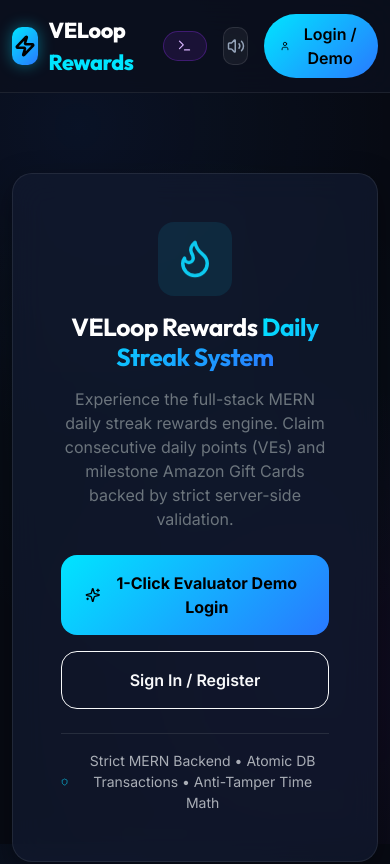
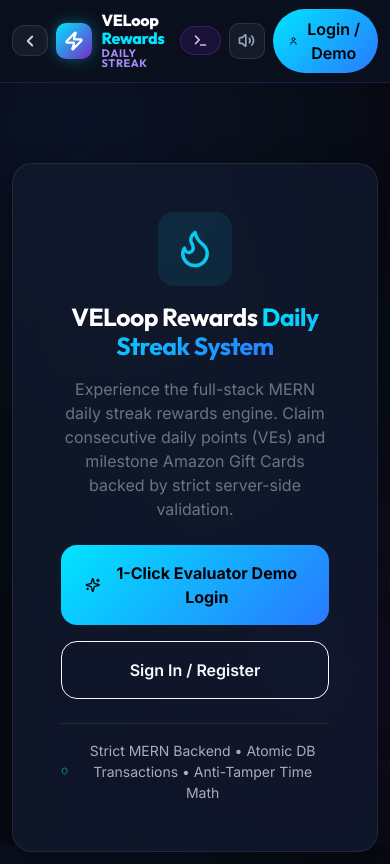
Before and after one commit to khushkamal/veloop_reward, a React (Vite) app in the folder frontend/: page / in a window 390 px wide. Shown: the top 864 px of the page. Built offline with nearby package versions, Linux system fonts and the light colour scheme; no server answers.

Commit message:
feat(navbar): implement Section 21 & 22 with React Router, back navigation, backend-driven streak badge, and CSS Modules

```diff
--- a/frontend/package.json
+++ b/frontend/package.json
@@ -16,7 +16,8 @@
     "framer-motion": "^12.4.7",
     "lucide-react": "^0.475.0",
     "react": "^19.0.0",
-    "react-dom": "^19.0.0"
+    "react-dom": "^19.0.0",
+    "react-router-dom": "^7.18.3"
   },
   "devDependencies": {
     "@vitejs/plugin-react": "^4.3.4",
--- a/frontend/src/components/Navbar/Navbar.jsx
+++ b/frontend/src/components/Navbar/Navbar.jsx
@@ -1,12 +1,25 @@
 import React, { useState } from 'react';
-import { Zap, Coins, Gift, Volume2, VolumeX, Terminal, LogOut, User as UserIcon } from 'lucide-react';
+import { useNavigate } from 'react-router-dom';
+import {
+  ChevronLeft,
+  Flame,
+  Zap,
+  Coins,
+  Gift,
+  Volume2,
+  VolumeX,
+  Terminal,
+  LogOut,
+  User as UserIcon
+} from 'lucide-react';
 import { useAuth } from '../../context/AuthContext';
 import { toggleSound, isSoundEnabled, playClickSound } from '../../utils/audioEffects';
 import styles from './Navbar.module.css';
 
 export default function Navbar({ onOpenAuth, onToggleEvaluator, isEvaluatorOpen }) {
-  const { user, wallet, logout } = useAuth();
+  const { user, wallet, streakStatus, logout } = useAuth();
   const [soundOn, setSoundOn] = useState(isSoundEnabled());
+  const navigate = useNavigate();
 
   const handleSoundToggle = () => {
     const next = toggleSound();
@@ -14,32 +27,71 @@
     if (next) playClickSound();
   };
 
+  const handleBack = () => {
+    playClickSound();
+    if (window.history.length > 1) {
+      navigate(-1);
+    } else {
+      window.scrollTo({ top: 0, behavior: 'smooth' });
+    }
+  };
+
+  const currentStreak = streakStatus?.currentStreak || 0;
+
   return (
     <header className={styles.navbar}>
       <div className="container d-flex align-items-center justify-content-between">
-        {/* Brand Logo */}
+        {/* Left Section: Back Button + Brand / Daily Streak Title */}
+        <div className="d-flex align-items-center gap-2 gap-sm-3">
+          {/* Back / Navigation Action */}
+          <button
+            className={styles.backBtn}
+            onClick={handleBack}
+            title="Go Back"
+            aria-label="Navigate Back"
+          >
+            <ChevronLeft size={18} strokeWidth={2.5} />
+            <span className="d-none d-md-inline">Back</span>
+          </button>
+
+          {/* Brand Logo & Daily Streak Header Title */}
           <a href="#home" className={styles.brand} onClick={playClickSound}>
             <div className={styles.logoIcon}>
-            <Zap size={22} strokeWidth={2.8} />
+              <Zap size={20} strokeWidth={2.8} />
             </div>
+            <div className="d-flex flex-column">
               <span className={styles.brandText}>
                 VELoop <span className={styles.brandHighlight}>Rewards</span>
               </span>
+              <span className={styles.navSubTitle}>Daily Streak</span>
+            </div>
           </a>
 
-        {/* Center / Right controls */}
-        <div className="d-flex align-items-center gap-3">
-          {/* Real-time Wallet Balances (when logged in) */}
+          {/* Header Streak Indicator Badge (Backend Driven) */}
           {user && (
-            <div className={`${styles.walletGroup} d-none d-md-flex`}>
-              <div className={styles.balancePill} title="VELoop Points Balance">
-                <Coins size={18} className={styles.veIcon} />
+            <div
+              className={styles.navStreakBadge}
+              title={`Current active streak: ${currentStreak} consecutive days`}
+            >
+              <Flame size={16} strokeWidth={2.4} className={styles.flameIcon} />
+              <span>{currentStreak} {currentStreak === 1 ? 'Day' : 'Days'}</span>
+            </div>
+          )}
+        </div>
+
+        {/* Right Section: Balances, Evaluator, Audio, User Profile */}
+        <div className="d-flex align-items-center gap-2 gap-sm-3">
+          {/* Real-time Backend Wallet Balances */}
+          {user && (
+            <div className={`${styles.walletGroup} d-none d-lg-flex`}>
+              <div className={styles.balancePill} title="VELoop Points Balance (VEs)">
+                <Coins size={16} strokeWidth={2.4} className={styles.veIcon} />
                 <span>
                   <strong className={styles.veText}>{wallet?.veBalance ?? 0}</strong> VEs
                 </span>
               </div>
-              <div className={styles.balancePill} title="Total Amazon Gift Cards Won">
-                <Gift size={18} className={styles.amazonIcon} />
+              <div className={styles.balancePill} title="Amazon Gift Cards Total Won">
+                <Gift size={16} strokeWidth={2.4} className={styles.amazonIcon} />
                 <span>
                   <strong className={styles.amazonText}>₹{wallet?.totalAmazonGCAmount ?? 0}</strong> Amazon GC
                 </span>
@@ -47,7 +99,7 @@
             </div>
           )}
 
-          {/* Evaluator Simulator Toggle */}
+          {/* Evaluator Simulator Drawer Toggle */}
           <button
             className={`${styles.evaluatorToggleBtn} ${isEvaluatorOpen ? styles.evaluatorToggleBtnActive : ''}`}
             onClick={() => {
@@ -56,7 +108,7 @@
             }}
             title="Open Evaluator Testing & Time Simulator Panel"
           >
-            <Terminal size={15} />
+            <Terminal size={15} strokeWidth={2.4} />
             <span className="d-none d-sm-inline">Evaluator Mode</span>
           </button>
 
@@ -65,15 +117,20 @@
             className={styles.navActionBtn}
             onClick={handleSoundToggle}
             title={soundOn ? 'Mute Sounds' : 'Unmute Sounds'}
+            aria-label="Toggle Sound Effects"
           >
-            {soundOn ? <Volume2 size={18} /> : <VolumeX size={18} />}
+            {soundOn ? (
+              <Volume2 size={17} strokeWidth={2.4} />
+            ) : (
+              <VolumeX size={17} strokeWidth={2.4} />
+            )}
           </button>
 
           {/* User Auth Info / Login button */}
           {user ? (
             <div className={styles.userMenu}>
               <img src={user.avatar} alt={user.name} className={styles.avatar} />
-              <div className="d-none d-lg-block text-start">
+              <div className="d-none d-xl-block text-start">
                 <div className={styles.userName}>{user.name}</div>
               </div>
               <button
@@ -82,9 +139,10 @@
                   playClickSound();
                   logout();
                 }}
-                title="Logout"
+                title="Sign Out"
+                aria-label="Sign Out"
               >
-                <LogOut size={16} />
+                <LogOut size={16} strokeWidth={2.4} />
               </button>
             </div>
           ) : (
@@ -100,7 +158,7 @@
                 color: '#000'
               }}
             >
-              <UserIcon size={16} />
+              <UserIcon size={16} strokeWidth={2.4} />
               <span>Login / Demo</span>
             </button>
           )}
--- a/frontend/src/components/Navbar/Navbar.module.css
+++ b/frontend/src/components/Navbar/Navbar.module.css
@@ -1,66 +1,118 @@
 .navbar {
-  background: rgba(11, 16, 30, 0.85);
+  background: rgba(11, 16, 30, 0.88);
   backdrop-filter: blur(20px);
   -webkit-backdrop-filter: blur(20px);
-  border-bottom: 1px solid rgba(255, 255, 255, 0.08);
-  padding: 0.85rem 0;
+  border-bottom: 1px solid rgba(139, 92, 246, 0.18);
+  padding: 0.75rem 0;
   position: sticky;
   top: 0;
   z-index: 1000;
 }
 
+.backBtn {
+  background: rgba(255, 255, 255, 0.05);
+  border: 1px solid rgba(255, 255, 255, 0.1);
+  color: #cbd5e1;
+  font-size: 0.85rem;
+  font-weight: 600;
+  padding: 0.42rem 0.75rem;
+  border-radius: 12px;
+  display: inline-flex;
+  align-items: center;
+  gap: 0.35rem;
+  cursor: pointer;
+  transition: all 0.2s cubic-bezier(0.16, 1, 0.3, 1);
+}
+
+.backBtn:hover {
+  background: rgba(139, 92, 246, 0.2);
+  border-color: rgba(139, 92, 246, 0.4);
+  color: #ffffff;
+  transform: translateX(-2px);
+}
+
 .brand {
   display: flex;
   align-items: center;
-  gap: 0.65rem;
+  gap: 0.6rem;
   text-decoration: none;
   font-family: 'Outfit', sans-serif;
-  font-weight: 800;
-  font-size: 1.35rem;
   letter-spacing: -0.02em;
 }
 
 .logoIcon {
-  width: 38px;
-  height: 38px;
+  width: 36px;
+  height: 36px;
   border-radius: 10px;
-  background: linear-gradient(135deg, #00e5ff 0%, #2979ff 100%);
+  background: linear-gradient(135deg, #00e5ff 0%, #7928ca 100%);
   display: flex;
   align-items: center;
   justify-content: center;
-  color: #000;
-  box-shadow: 0 0 15px rgba(0, 229, 255, 0.4);
+  color: #ffffff;
+  box-shadow: 0 0 15px rgba(0, 229, 255, 0.35);
+  flex-shrink: 0;
 }
 
 .brandText {
+  font-weight: 800;
+  font-size: 1.15rem;
   color: #ffffff;
+  line-height: 1.1;
 }
 
 .brandHighlight {
   color: #00e5ff;
 }
 
+.navSubTitle {
+  font-size: 0.68rem;
+  font-weight: 700;
+  text-transform: uppercase;
+  letter-spacing: 0.06em;
+  color: #a78bfa;
+  line-height: 1;
+}
+
+.navStreakBadge {
+  display: inline-flex;
+  align-items: center;
+  gap: 0.4rem;
+  background: rgba(255, 107, 0, 0.12);
+  border: 1px solid rgba(255, 107, 0, 0.35);
+  padding: 0.35rem 0.75rem;
+  border-radius: 50px;
+  color: #ff9900;
+  font-weight: 700;
+  font-size: 0.8rem;
+  letter-spacing: 0.02em;
+}
+
+.flameIcon {
+  color: #ff3d00;
+  filter: drop-shadow(0 0 6px rgba(255, 61, 0, 0.6));
+}
+
 .walletGroup {
   display: flex;
   align-items: center;
-  gap: 0.75rem;
+  gap: 0.65rem;
 }
 
 .balancePill {
   display: flex;
   align-items: center;
-  gap: 0.5rem;
-  background: rgba(18, 26, 47, 0.8);
-  border: 1px solid rgba(255, 255, 255, 0.1);
-  padding: 0.4rem 0.85rem;
+  gap: 0.45rem;
+  background: rgba(18, 26, 47, 0.75);
+  border: 1px solid rgba(255, 255, 255, 0.08);
+  padding: 0.35rem 0.75rem;
   border-radius: 50px;
-  font-size: 0.9rem;
+  font-size: 0.85rem;
   font-weight: 600;
   transition: all 0.2s ease;
 }
 
 .balancePill:hover {
-  border-color: rgba(0, 229, 255, 0.3);
+  border-color: rgba(139, 92, 246, 0.4);
   background: rgba(26, 37, 66, 0.9);
 }
 
@@ -84,20 +136,21 @@
   background: rgba(255, 255, 255, 0.05);
   border: 1px solid rgba(255, 255, 255, 0.1);
   color: #94a3b8;
-  width: 38px;
-  height: 38px;
+  width: 36px;
+  height: 36px;
   border-radius: 10px;
   display: flex;
   align-items: center;
   justify-content: center;
   cursor: pointer;
   transition: all 0.2s ease;
+  flex-shrink: 0;
 }
 
 .navActionBtn:hover {
   color: #ffffff;
-  background: rgba(255, 255, 255, 0.1);
-  border-color: rgba(255, 255, 255, 0.2);
+  background: rgba(139, 92, 246, 0.2);
+  border-color: rgba(139, 92, 246, 0.4);
 }
 
 .evaluatorToggleBtn {
@@ -105,14 +158,15 @@
   align-items: center;
   gap: 0.4rem;
   background: rgba(121, 40, 202, 0.15);
-  border: 1px solid rgba(121, 40, 202, 0.4);
+  border: 1px solid rgba(121, 40, 202, 0.35);
   color: #d8b4fe;
-  font-size: 0.8rem;
+  font-size: 0.78rem;
   font-weight: 600;
-  padding: 0.4rem 0.85rem;
+  padding: 0.38rem 0.75rem;
   border-radius: 50px;
   cursor: pointer;
   transition: all 0.2s ease;
+  flex-shrink: 0;
 }
 
 .evaluatorToggleBtn:hover, .evaluatorToggleBtnActive {
@@ -125,19 +179,35 @@
 .userMenu {
   display: flex;
   align-items: center;
-  gap: 0.65rem;
+  gap: 0.55rem;
 }
 
 .avatar {
-  width: 36px;
-  height: 36px;
+  width: 34px;
+  height: 34px;
   border-radius: 50%;
-  border: 2px solid rgba(0, 229, 255, 0.5);
+  border: 2px solid rgba(139, 92, 246, 0.5);
   background: #1e293b;
 }
 
 .userName {
-  font-size: 0.85rem;
+  font-size: 0.82rem;
   font-weight: 600;
   color: #e2e8f0;
 }
+
+@media (max-width: 575.98px) {
+  .navbar {
+    padding: 0.55rem 0;
+  }
+  .brandText {
+    font-size: 1rem;
+  }
+  .navStreakBadge {
+    padding: 0.28rem 0.55rem;
+    font-size: 0.72rem;
+  }
+  .backBtn {
+    padding: 0.35rem 0.5rem;
+  }
+}
--- a/frontend/src/main.jsx
+++ b/frontend/src/main.jsx
@@ -1,5 +1,6 @@
 import React from 'react';
 import ReactDOM from 'react-dom/client';
+import { BrowserRouter } from 'react-router-dom';
 import 'bootstrap/dist/css/bootstrap.min.css';
 import './index.css';
 import App from './App';
@@ -7,8 +8,10 @@
 
 ReactDOM.createRoot(document.getElementById('root')).render(
   <React.StrictMode>
-    <AuthProvider>
-      <App />
-    </AuthProvider>
+    <BrowserRouter>
+      <AuthProvider>
+        <App />
+      </AuthProvider>
+    </BrowserRouter>
   </React.StrictMode>
 );
```
Also changed, not shown: 1 other file (tests, documents, lock files or other folders). Lines whose indentation alone changed are shown as unchanged.
